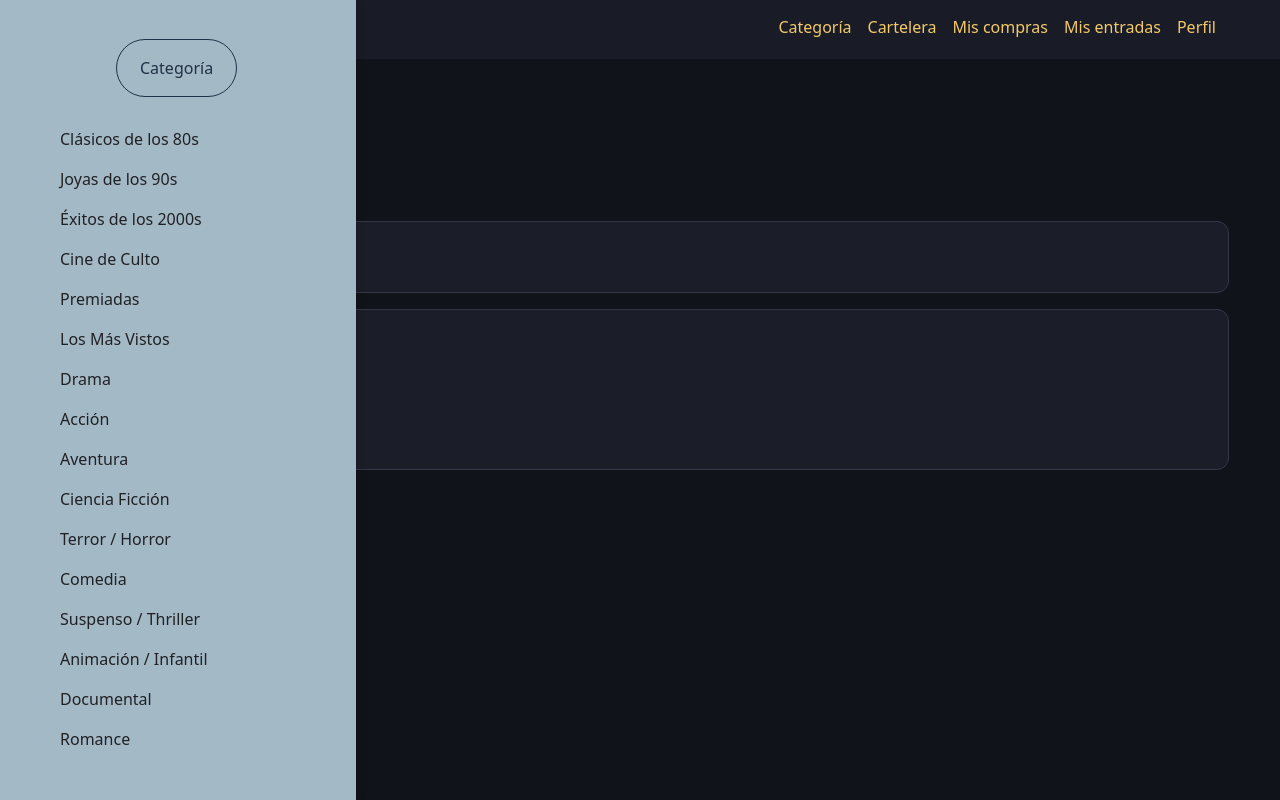
After one commit to Kuperph7/cine-paradiso-web, a Flask app: page /configuracion/categoria?formato=2D in a window 1280 px wide. The commit adds this page. Run offline with Flask 3, Linux system fonts and the light colour scheme.

Commit message:
feat(cliente): desarrollar películas vistas y configuración de idioma, formato y categoría

```diff
--- a/app/routes/cliente.py
+++ b/app/routes/cliente.py
@@ -1,7 +1,28 @@
-from flask import Blueprint, render_template
+from flask import Blueprint, render_template, request, url_for
 
 
 cliente_bp = Blueprint("cliente", __name__)
+
+def obtener_filtros():
+    return {
+        "idioma": request.args.get("idioma", ""),
+        "formato": request.args.get("formato", ""),
+        "categoria": request.args.get("categoria", ""),
+    }
+
+
+@cliente_bp.app_context_processor
+def contexto_filtros():
+    def url_con_filtros(endpoint, **cambios):
+        filtros = obtener_filtros()
+        filtros.update(cambios)
+        parametros = {
+            clave: valor
+            for clave, valor in filtros.items()
+            if valor
+        }
+        return url_for(endpoint, **parametros)
+    return {"url_con_filtros": url_con_filtros}
 
 
 @cliente_bp.get("/")
@@ -48,3 +69,20 @@ def detalle_entrada(entrada_id):
     return render_template(
         "cliente/detalle_entrada.html", entrada_id=entrada_id
     )
+
+
+@cliente_bp.get("/peliculas-vistas")
+def peliculas_vistas():
+    return render_template("cliente/peliculas_vistas.html")
+
+@cliente_bp.get("/configuracion/idioma")
+def configurar_idioma():
+    return render_template("cliente/idioma.html")
+
+@cliente_bp.get("/configuracion/formato")
+def configurar_formato():
+    return render_template("cliente/formato.html")
+
+@cliente_bp.get("/configuracion/categoria")
+def configurar_categoria():
+    return render_template("cliente/categoria.html")
--- /dev/null
+++ b/app/static/css/configuracion.css
@@ -0,0 +1,96 @@
+.config-sidebar {
+    position: fixed;
+    inset: 0 auto 0 0;
+    z-index: 20;
+    width: min(356px, 85vw);
+    padding: 51px 32px 40px 76px;
+    overflow-y: auto;
+    background: #a4b9c6;
+    color: #203047;
+    box-shadow: 3px 0 8px #0002;
+}
+
+.config-sidebar h2 {
+    width: fit-content;
+    margin: 0 0 38px 45px;
+    padding: 17px 23px;
+    border: 1px solid #203047;
+    border-radius: 40px;
+    font-size: 16px;
+    font-weight: 500;
+}
+
+.config-sidebar nav {
+    display: grid;
+    gap: 20px;
+}
+
+.config-sidebar nav a {
+    color: #202124;
+    font-size: 16px;
+}
+
+.config-sidebar nav a:hover {
+    text-decoration: underline;
+}
+
+.config-trigger {
+    display: inline-flex;
+    align-items: center;
+    justify-content: center;
+    gap: 16px;
+    margin: 0 12px 16px 0;
+    padding: 12px 24px;
+    border: 1px solid #c9ad58;
+    border-radius: 30px;
+    background: #f9d76e;
+    color: #203047;
+    font-size: 16px;
+    text-decoration: none;
+    box-shadow: 0 2px 3px #0002;
+}
+
+.config-trigger span {
+    font-size: 24px;
+    line-height: 1;
+}
+
+.config-trigger:hover {
+    background: #f2cb55;
+}
+
+.config-trigger:focus-visible {
+    outline: 2px solid #203047;
+    outline-offset: 3px;
+}
+
+.config-dismiss {
+    position: fixed;
+    inset: 0;
+    z-index: 19;
+    cursor: default;
+}
+
+.category-sidebar {
+    padding: 39px 32px 40px 60px;
+}
+
+.category-sidebar h2 {
+    margin: 0 0 32px 56px;
+}
+
+.category-sidebar nav a {
+    line-height: 20px;
+}
+
+@media (max-width: 720px) {
+    .config-sidebar,
+    .category-sidebar {
+        padding-left: 32px;
+    }
+
+    .config-sidebar h2,
+    .category-sidebar h2 {
+        margin-left: 0;
+    }
+}
--- a/app/templates/auth/perfil.html
+++ b/app/templates/auth/perfil.html
@@ -4,5 +4,6 @@
 <section class="panel">
     <h1>Mi perfil</h1>
     <p>Los datos del usuario se mostrarán al integrar el frontend con la API.</p>
+    <a href="{{ url_for('cliente.peliculas_vistas') }}">Películas vistas</a>
 </section>
 {% endblock %}
--- a/app/templates/base.html
+++ b/app/templates/base.html
@@ -10,6 +10,7 @@
     <header class="site-header">
         <a class="brand" href="{{ url_for('cliente.cartelera') }}">Cine Paradiso</a>
         <nav>
+            <a href="{{ url_con_filtros('cliente.configurar_categoria') }}">Categoría</a>
             <a href="{{ url_for('cliente.cartelera') }}">Cartelera</a>
             <a href="{{ url_for('cliente.mis_compras') }}">Mis compras</a>
             <a href="{{ url_for('cliente.mis_entradas') }}">Mis entradas</a>
--- a/app/templates/cliente/cartelera.html
+++ b/app/templates/cliente/cartelera.html
@@ -1,9 +1,23 @@
 {% extends "base.html" %}
 {% block title %}Cartelera | Cine Paradiso{% endblock %}
 {% block content %}
+<link rel="stylesheet" href="{{ url_for('static', filename='css/configuracion.css') }}">
 <h1>Cartelera</h1>
+
+<a class="config-trigger"
+    href="{{ url_con_filtros('cliente.configurar_formato') }}">
+    Formato
+    <span aria-hidden="true">›</span>
+</a>
+<a class="config-trigger"
+    href="{{ url_con_filtros('cliente.configurar_idioma') }}">
+    Idioma
+    <span aria-hidden="true">›</span>
+</a>
+
 <section class="filters panel">Filtros por local y fecha</section>
 <section class="card-grid">
     <article class="card"><h2>Película</h2><p>La cartelera se cargará desde la API.</p></article>
 </section>
+{% block filter_sidebar %}{% endblock %}
 {% endblock %}
--- /dev/null
+++ b/app/templates/cliente/categoria.html
@@ -0,0 +1,35 @@
+{% extends "cliente/cartelera.html" %}
+{% block title %}Categoría | Cine Paradiso{% endblock %}
+
+{% block filter_sidebar %}
+<a class="config-dismiss"
+    href="{{ url_con_filtros('cliente.cartelera') }}"
+    aria-label="Cerrar filtro de categoría">
+</a>
+
+<aside class="config-sidebar category-sidebar" aria-labelledby="categoria-title">
+    <h2 id="categoria-title">Categoría</h2>
+    <nav aria-label="Seleccionar categoría">
+        {% for categoria in [
+            'Clásicos de los 80s',
+            'Joyas de los 90s',
+            'Éxitos de los 2000s',
+            'Cine de Culto',
+            'Premiadas',
+            'Los Más Vistos',
+            'Drama',
+            'Acción',
+            'Aventura',
+            'Ciencia Ficción',
+            'Terror / Horror',
+            'Comedia',
+            'Suspenso / Thriller',
+            'Animación / Infantil',
+            'Documental',
+            'Romance'
+        ] %}
+        <a href="{{ url_con_filtros('cliente.cartelera', categoria=categoria) }}">{{ categoria }}</a>
+        {% endfor %}
+    </nav>
+</aside>
+{% endblock %}
```
Also changed, not shown: app/static/css/peliculas_vistas.css (added, +39 -0 lines), app/templates/cliente/formato.html (added, +19 -0 lines), app/templates/cliente/idioma.html (added, +17 -0 lines), app/templates/cliente/peliculas_vistas.html (added, +13 -0 lines).
